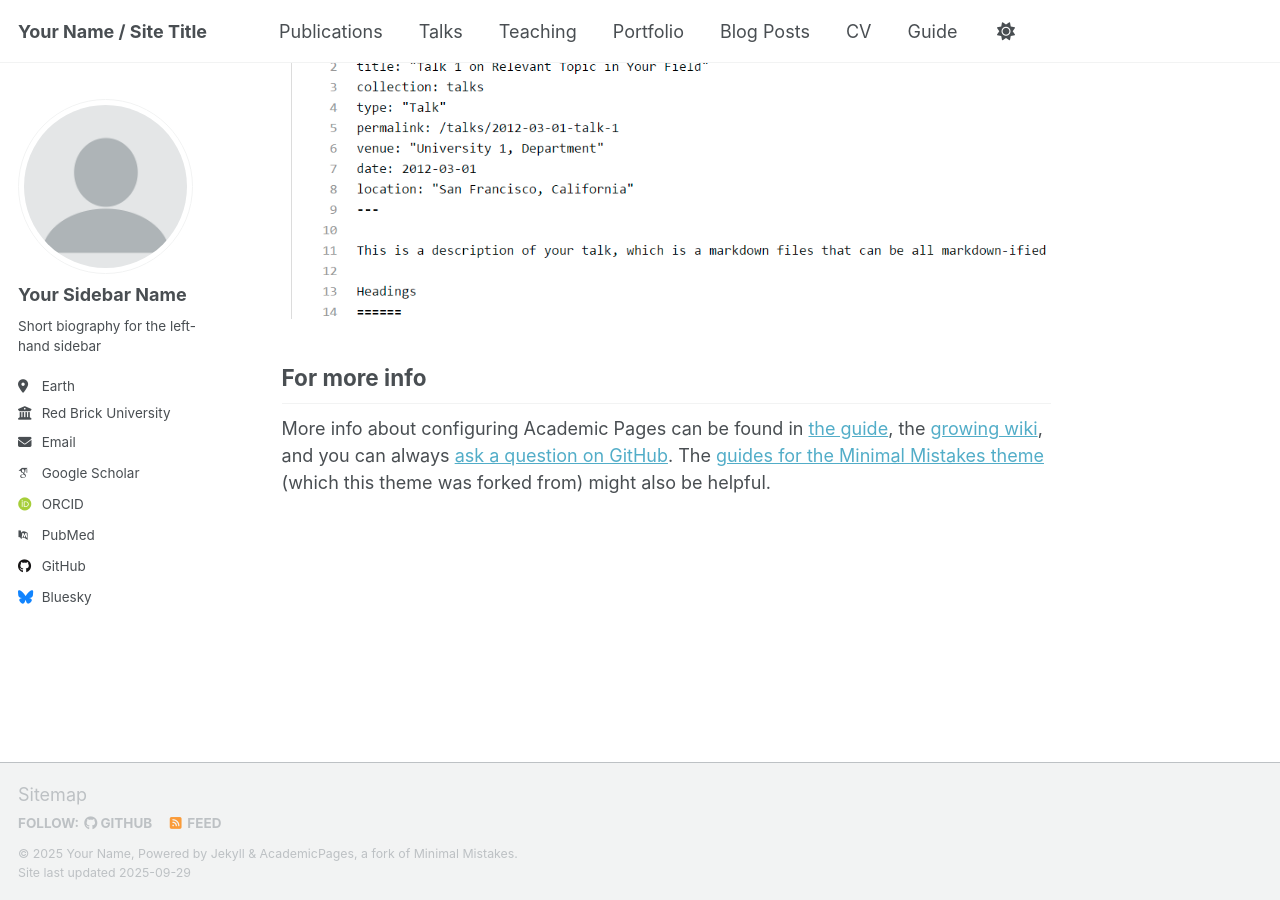
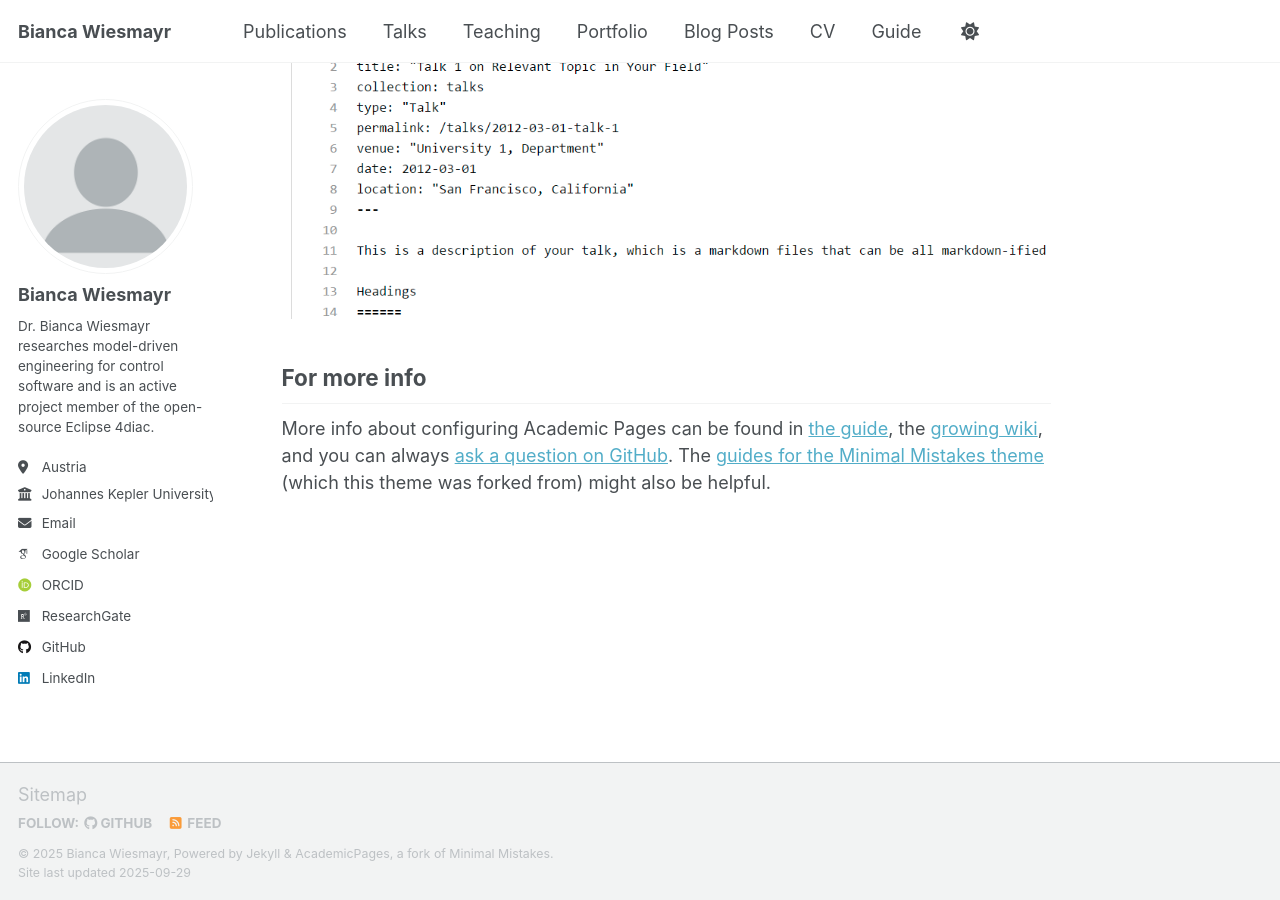
Before and after one commit to bwiesmayr/bwiesmayr.github.io, a Jekyll site: the page built from _pages/about.md, in a window 1280 px wide and 900 px high, scrolled down 2880 px. Built offline with Jekyll 4.4.1, drawn with Linux system fonts in a browser that asks for light colours; some web fonts are replaced; a script that is not in the unit is left out.

Commit message:
Update _config.yml

```diff
--- a/_config.yml
+++ b/_config.yml
@@ -9,14 +9,14 @@
 # Basic Site Settings
 locale                   : "en-US"
 site_theme               : "default" # Currently available options are "default", "air"
-title                    : "Your Name / Site Title"
+title                    : "Bianca Wiesmayr"
 title_separator          : "-"
-name                     : &name "Your Name"
-description              : &description "Your Name's academic portfolio"   # Update this with a general description of your site, this is the default if not overridden by a page
-url                      : https://academicpages.github.io # The base hostname & protocol for your site e.g. "https://[your GitHub username].github.io",
+name                     : &name "Bianca Wiesmayr"
+description              : &description "Bianca Wiesmayr's research"   # Update this with a general description of your site, this is the default if not overridden by a page
+url                      : https://bwiesmayr.github.io # The base hostname & protocol for your site e.g. "https://[your GitHub username].github.io",
                                                            # or if you already have some other page hosted on Github then use "https://[your GitHub username].github.io/[Your Repo Name]"
 baseurl                  : "" # the subpath of your site, e.g. "/blog"
-repository               : "academicpages/academicpages.github.io"
+repository               : "bwiesmayr/bwiesmayr.github.io"
 
 # Site Author - The following control what appear as part of the author content on the side bar.
 #               If a field is blank the icon and link will not appear, otherwise it will be shown.
@@ -24,37 +24,37 @@ repository               : "academicpages/academicpages.github.io"
 author:
   # Biographic information
   avatar           : "profile.png"
-  name             : "Your Sidebar Name"
+  name             : "Bianca Wiesmayr"
   pronouns         : # example: "she/her"
-  bio              : "Short biography for the left-hand sidebar"
-  location         : "Earth"
-  employer         : "Red Brick University"
+  bio              : "Dr. Bianca Wiesmayr researches model-driven engineering for control software and is an active project member of the open-source Eclipse 4diac."
+  location         : "Austria"
+  employer         : "Johannes Kepler University Linz"
   uri              : # URL
-  email            : "none@example.org"
+  email            : "bianca.wiesmayr@jku.at"
 
   # Academic websites
   academia         : # URL
   arxiv            : # URL - Update with the correct link to your profile
-  googlescholar    : "https://scholar.google.com/citations?user=PS_CX0AAAAAJ"
+  googlescholar    : "https://scholar.google.com/citations?user=cIHZAdwAAAAJ"
   inspire-hep      : # URL
   impactstory      : # URL
-  orcid            : "http://orcid.org/yourorcidurl"
+  orcid            : "https://orcid.org/0000-0002-9512-5249"
   semantic         : # URL
-  pubmed           : "https://www.ncbi.nlm.nih.gov/pubmed/?term=john+snow"
-  researchgate     : # URL
+  pubmed           : # URL
+  researchgate     : "https://www.researchgate.net/profile/Bianca-Wiesmayr"
   scopus           : # URL
 
   # Repositories and software development
   bitbucket        : # Username - Update with your username on the site
   codepen          : # Username
   dribbble         : # Username
-  github           : "academicpages"
+  github           : "bwiesmayr"
   kaggle           : # Username
   stackoverflow    : # User number or user number and name (i.e., use "1" or "1/jeff-atwood")
 
   # Social media
   artstation       : # Username
-  bluesky          : "bsky.app" # Replace this with you Bluesky username
+  bluesky          : #"bsky.app" # Replace this with you Bluesky username
   facebook         : # Username
   flickr           : # Username
   foursquare       : # Username
@@ -63,7 +63,7 @@ author:
   keybase          : # Username
   instagram        : # Username
   lastfm           : # Username
-  linkedin         : # Username
+  linkedin         : "bwiesmayr"
   mastodon         : # URL
   medium           : # URL
   pinterest        : # Username
@@ -71,7 +71,7 @@ author:
   steam            : # Username
   telegram         : # URL
   tumblr           : # Username
-  twitter          : # Username for X / Twitter
+  twitter          : # Username
   vine             : # Username
   weibo            : # Username
   wikipedia        : # Username
@@ -81,12 +81,14 @@ author:
 
 # Publication Category - The following the list of publication categories and their headings
 publication_category:
-  books:
-    title: 'Books'
+ # books:
+ #   title: 'Books'
   manuscripts:
     title: 'Journal Articles'
   conferences:
     title: 'Conference Papers'
+  otherpubs:
+    title: 'Other publications'
 
 # Site Settings
 teaser                   :  # filename of teaser fallback teaser image placed in /images/ for social media previews
```
